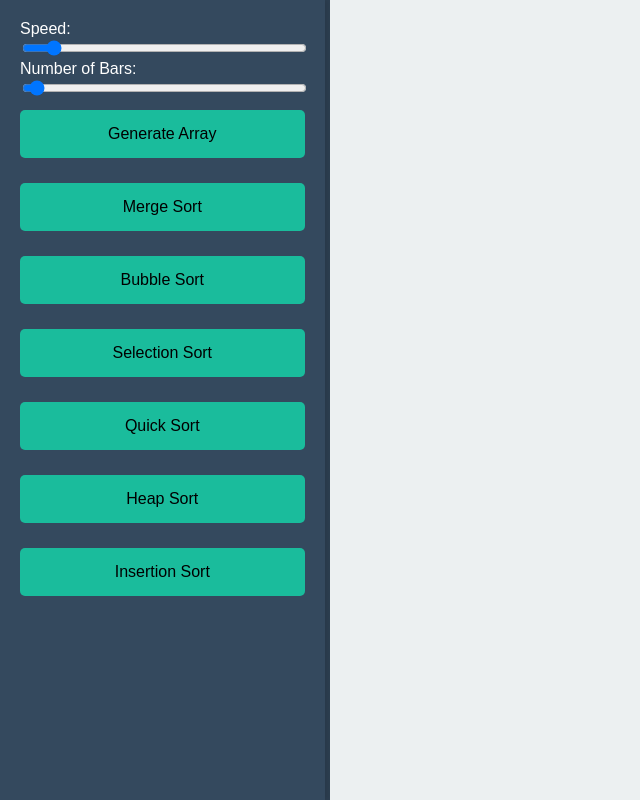
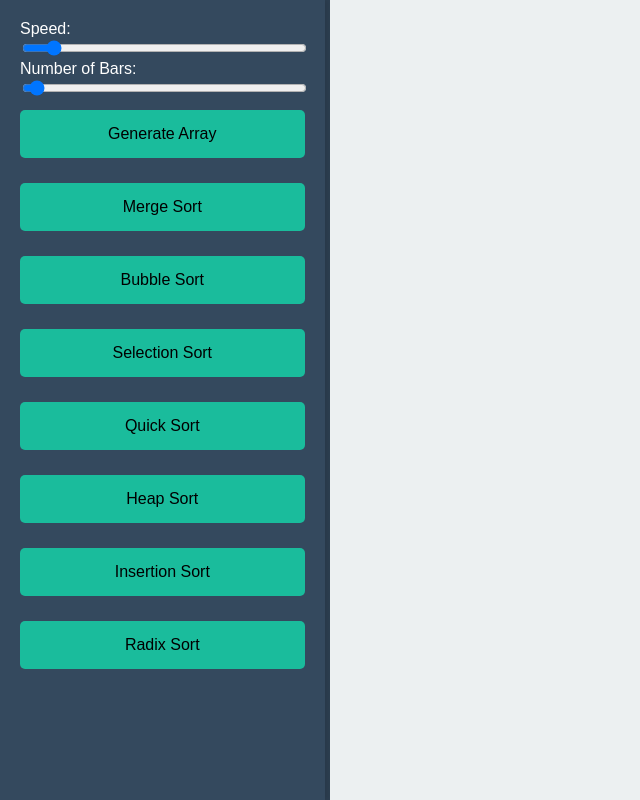
Before and after one commit to Daksh584/Sorting-Visualizer, a React (Vite) app: page / in a window 1280 px wide. Shown: the whole page, without its empty margins (0-640 px from the left). Built offline with nearby package versions, Linux system fonts and the light colour scheme.

Commit message:
Added Radix Sort

```diff
--- /dev/null
+++ b/src/Sorting Algos/RadixSort.js
@@ -0,0 +1,30 @@
+
+
+export  function getRadixSortAnimations (array) {
+    const animations = [];
+    if (array.length <= 1) return animations;
+
+    const maxNum = Math.max(...array) * 10;
+    let divisor = 10;
+
+    while (divisor < maxNum) {
+        // Create a bucket array for each digit (0 to 9)
+        let buckets = [...Array(10)].map(() => []);
+
+        // Distribute array elements into the respective bucket based on the current digit
+        for (let i = 0; i < array.length; i++) {
+            const bucketIndex = Math.floor((array[i] % divisor) / (divisor / 10));
+            buckets[bucketIndex].push(array[i]);
+            animations.push([i, bucketIndex, array[i]]); // Push animation info
+        }
+
+        // Flatten the bucket array back into the original array
+        array = [].concat.apply([], buckets);
+        animations.push([array.slice()]); // Push the entire array as animation info
+
+        // Move to the next significant digit
+        divisor *= 10;
+    }
+
+    return animations;
+};
--- /dev/null
+++ b/src/Sorting Algos/RadixSortAnimation.js
@@ -0,0 +1,66 @@
+
+
+import {getRadixSortAnimations} from "./RadixSort";
+
+
+
+let ANIMATION_SPEED_MS = 10;
+
+function changeToGreen(arrayBars, storeTimeoutId) {
+    for (let i = 0; i < arrayBars.length; i++) {
+        const timeoutId = setTimeout(() => {
+            arrayBars[i].style.backgroundColor = 'green';
+        }, i * 10);
+        storeTimeoutId(timeoutId);
+    }
+}
+
+export  const animateRadixSort = (array, speed, storeTimeoutId, sortingInProgress) => {
+    if (!Array.isArray(array)) {
+        console.error("Invalid array provided");
+        return;
+    }
+    if (speed !== undefined) {
+        ANIMATION_SPEED_MS = speed;
+    }
+    const auxiliaryArray = array.slice();
+    const animations = getRadixSortAnimations(auxiliaryArray);
+    const arrayBars = document.getElementsByClassName('array-bar');
+
+    for (let i = 0; i < animations.length; i++) {
+        const isArray = Array.isArray(animations[i]);
+
+        if (isArray) {
+            const newArray = animations[i][0];
+            const timeoutId = setTimeout(() => {
+                for (let j = 0; j < newArray.length; j++) {
+                    arrayBars[j].style.height = `${newArray[j]}px`;
+                }
+            }, i * ANIMATION_SPEED_MS);
+            storeTimeoutId(timeoutId);
+        } else {
+            const [barOneIdx, bucketIndex, value] = animations[i];
+            const timeoutId1 = setTimeout(() => {
+                arrayBars[barOneIdx].style.backgroundColor = 'red';
+            }, i * ANIMATION_SPEED_MS);
+            storeTimeoutId(timeoutId1);
+
+            const timeoutId2 = setTimeout(() => {
+                arrayBars[barOneIdx].style.backgroundColor = 'turquoise';
+            }, (i + 1) * ANIMATION_SPEED_MS);
+            storeTimeoutId(timeoutId2);
+        }
+    }
+
+    // Calculate total animation time
+    const totalAnimationTime = animations.length * ANIMATION_SPEED_MS;
+
+    // Call changeToGreen after all animations are complete
+    const timeoutId = setTimeout(() => {
+        changeToGreen(arrayBars, storeTimeoutId);
+        // Update array to match auxiliaryArray after animations complete
+        array.splice(0, array.length, ...auxiliaryArray);
+        sortingInProgress(false);
+    }, totalAnimationTime);
+    storeTimeoutId(timeoutId);
+};
--- a/src/SortingVisualizer/SortingVisualizer.jsx
+++ b/src/SortingVisualizer/SortingVisualizer.jsx
@@ -4,8 +4,10 @@ import { animateBubbleSort } from '../Sorting Algos/BubblesortAnimation';
 import { animateSelectionSort } from '../Sorting Algos/SelectionSortAnimation';
 import { animateQuickSort } from '../Sorting Algos/QuickSortAnimation';
 import { animateHeapSort } from '../Sorting Algos/HeapSortAnimations';
+import { animateRadixSort } from '../Sorting Algos/RadixSortAnimation';
 import { animateInsertionSort } from '../Sorting Algos/InsertionSortAnimation';
 import './SortingVisualizer.css';
+
 
 const ALGORITHMS = {
   'Merge Sort': {
@@ -25,6 +27,9 @@ const ALGORITHMS = {
   },
   'Insertion Sort': {
     complexity: 'Time: O(n^2), Space: O(1)',
+  },
+  'Radix Sort': {
+    complexity: 'Time: O(n*Digits of number), Space: O(n+no.of digits in max number)',
   },
 };
 
@@ -152,6 +157,13 @@ export default function SortingVisualizer() {
           >
             Insertion Sort
           </button>
+          <button
+            className='button ${buttonClass}'
+            onClick={() => handleAlgorithmClick('Radix Sort', animateRadixSort)}
+            disabled={sortingInProgress}
+          >
+            Radix Sort
+          </button>
         </div>
         {selectedAlgorithm && (
           <div className="description">
```
